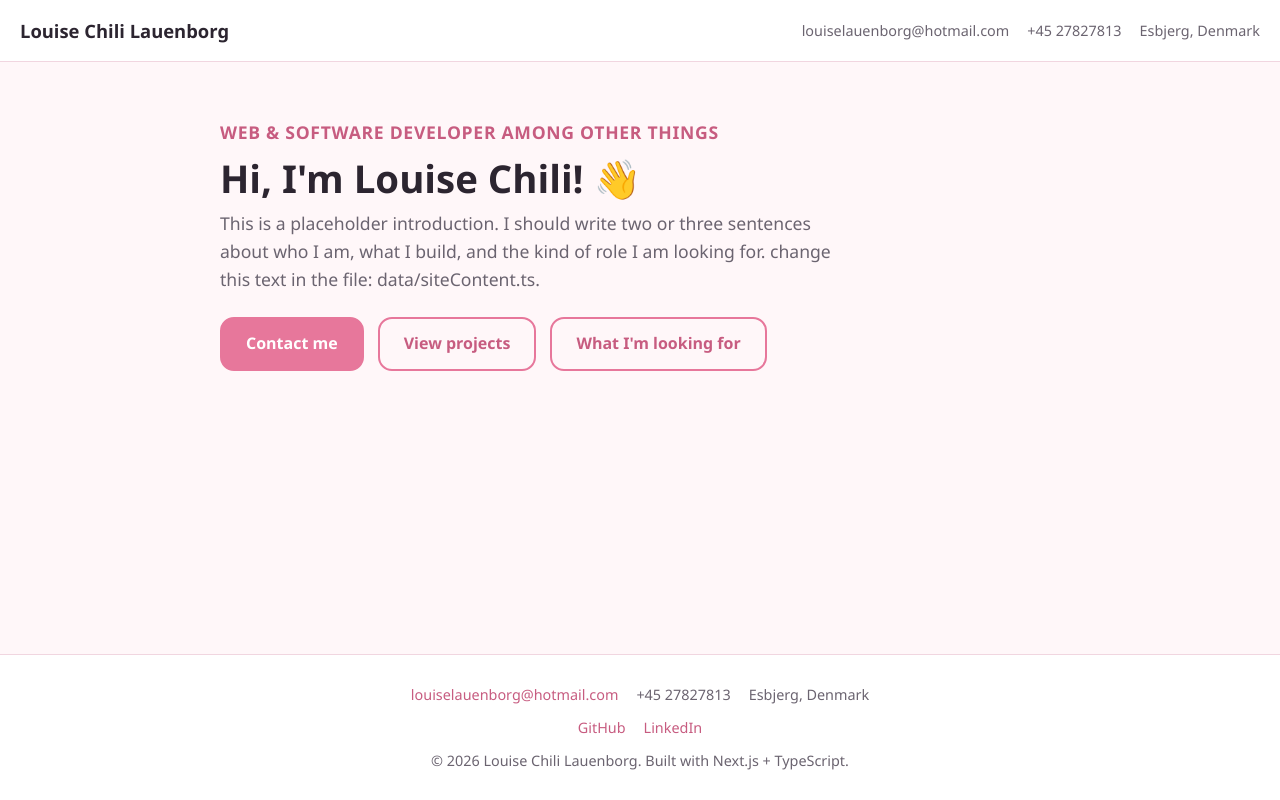
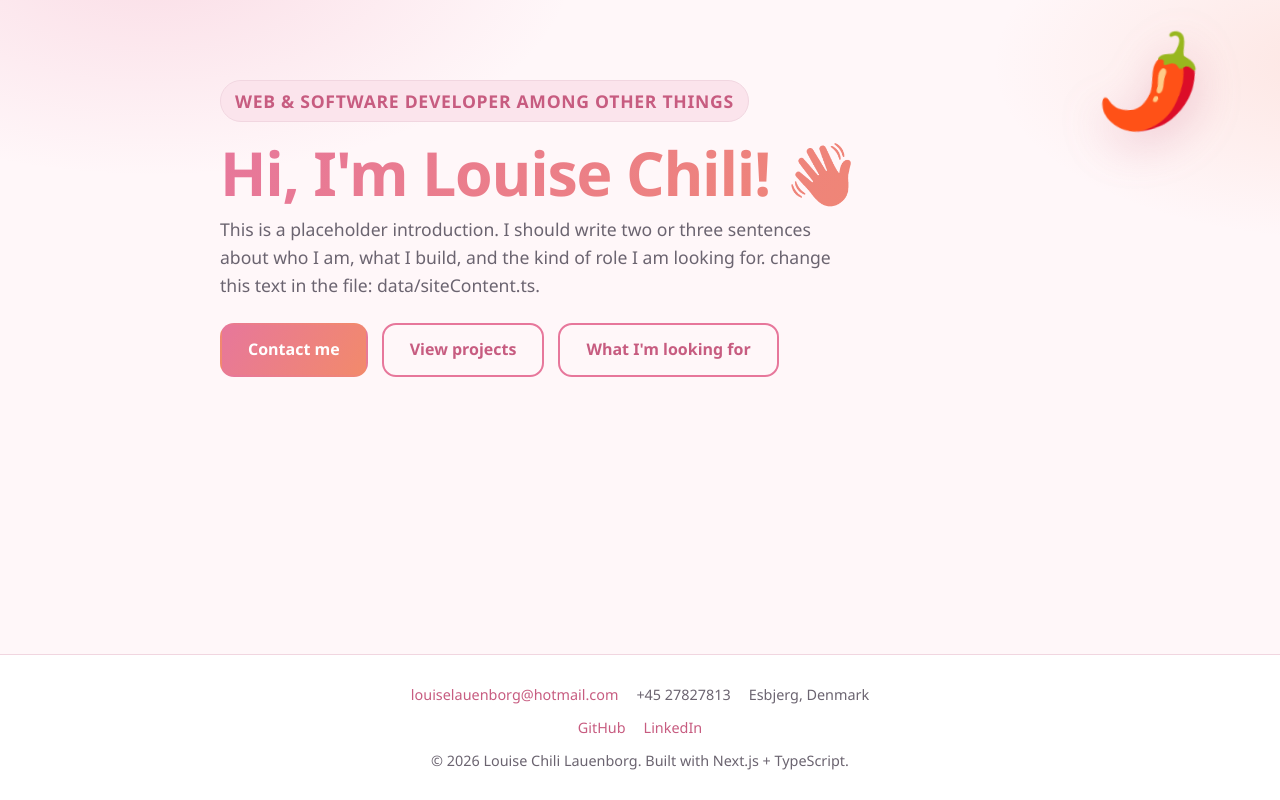
Before and after one commit to Chililove/Portfolio-website, a Next.js app: page / in a window 1280 px wide. Built offline with nearby package versions, Linux system fonts and the light colour scheme.

Commit message:
refactoring global styles and enhancing homepage layout with new design elements

```diff
--- a/app/globals.css
+++ b/app/globals.css
@@ -1,10 +1,3 @@
-/* =============================================================================
-   GLOBAL STYLES  —  COLORS & SHARED LOOK
-   =============================================================================
-
-   The colors are defined once at the top as "CSS variables" (the --names).
-   To re-theme the whole site, change the values here and everything updates.
-   ========================================================================== */
 
 :root {
   /* ---- Color palette (light pink + professional neutrals) ---------------- */
@@ -21,6 +14,10 @@
   --radius: 14px;                 /* rounded-corner size */
   --max-width: 880px;             /* how wide content can get on big screens */
   --shadow: 0 10px 30px rgba(199, 92, 128, 0.08); /* soft pink shadow */
+  --shadow-lift: 0 18px 40px rgba(199, 92, 128, 0.22); /* stronger shadow on hover */
+
+  /* A warm pink→coral gradient used for the headline and primary button. */
+  --gradient: linear-gradient(120deg, #e7779b 0%, #f28a6b 100%);
 }
 
 /* ---- Reset a few browser defaults so things look consistent ------------- */
@@ -37,6 +34,11 @@ body {
 
 body {
   background-color: var(--color-bg);
+  /* Two soft radial "glows" in the corners add depth behind the content. */
+  background-image:
+    radial-gradient(55% 45% at 12% -5%, rgba(231, 119, 155, 0.20), transparent 60%),
+    radial-gradient(50% 40% at 105% 8%, rgba(242, 138, 107, 0.16), transparent 55%);
+  background-attachment: fixed;
   color: var(--color-text);
   font-family: "Segoe UI", system-ui, -apple-system, Helvetica, Arial, sans-serif;
   line-height: 1.6;
@@ -67,8 +69,12 @@ main {
 
 /* ---- Headings ----------------------------------------------------------- */
 h1 {
-  font-size: 2.4rem;
-  line-height: 1.2;
+  /* clamp(min, preferred, max): scales with the viewport but never too small
+     or too big — responsive type without media queries. */
+  font-size: clamp(2.2rem, 6vw, 3.8rem);
+  line-height: 1.1;
+  letter-spacing: -0.02em;
+  font-weight: 800;
   margin-bottom: 0.5rem;
 }
 
@@ -128,25 +134,30 @@ p {
    ========================================================================== */
 .button {
   display: inline-block;
-  padding: 12px 24px;
+  padding: 12px 26px;
   border-radius: var(--radius);
   font-size: 1rem;
   font-weight: 600;
   text-decoration: none;
   cursor: pointer;
   border: 2px solid var(--color-primary);
-  transition: background-color 0.15s ease, color 0.15s ease;
+  /* Animate transform + shadow so the hover "lift" below is smooth. */
+  transition: transform 0.18s ease, box-shadow 0.18s ease,
+    background-color 0.18s ease, color 0.18s ease;
 }
 
-/* Filled pink button (used for the primary action) */
-.button-primary {
-  background-color: var(--color-primary);
-  color: #ffffff;
+/* Any button rises slightly and casts a bigger shadow on hover. */
+.button:hover {
+  transform: translateY(-2px);
+  box-shadow: var(--shadow-lift);
 }
 
-.button-primary:hover {
-  background-color: var(--color-primary-dark);
-  border-color: var(--color-primary-dark);
+/* Filled gradient button (the primary action). */
+.button-primary {
+  background-image: var(--gradient);
+  background-color: var(--color-primary); /* fallback if gradient unsupported */
+  color: #ffffff;
+  border-color: transparent;
 }
 
 /* Outlined button (used for the secondary action) */
@@ -180,21 +191,56 @@ p {
 }
 
 .eyebrow {
+  display: inline-block;
   color: var(--color-primary-dark);
-  font-weight: 600;
+  background-color: var(--color-primary-soft);
+  border: 1px solid var(--color-border);
+  padding: 6px 14px;
+  border-radius: 999px; /* fully rounded = pill shape */
+  font-weight: 700;
   letter-spacing: 0.04em;
   text-transform: uppercase;
-  font-size: 0.85rem;
-  margin-bottom: 8px;
+  font-size: 0.8rem;
+  margin-bottom: 18px;
 }
 
 .card {
+  position: relative;
+  overflow: hidden; /* keeps the top accent bar inside the rounded corners */
   background-color: var(--color-surface);
   border: 1px solid var(--color-border);
   border-radius: var(--radius);
   padding: 24px;
   box-shadow: var(--shadow);
   margin-bottom: 18px;
+  transition: transform 0.18s ease, box-shadow 0.18s ease,
+    border-color 0.18s ease;
+}
+
+/* A gradient bar that grows across the top of the card on hover.
+   ::before is a decorative pseudo-element — an extra "layer" made in CSS
+   with no markup needed. scaleX(0) hides it; scaleX(1) reveals it. */
+.card::before {
+  content: "";
+  position: absolute;
+  top: 0;
+  left: 0;
+  right: 0;
+  height: 3px;
+  background-image: var(--gradient);
+  transform: scaleX(0);
+  transform-origin: left; /* grow from the left edge */
+  transition: transform 0.25s ease;
+}
+
+.card:hover {
+  transform: translateY(-4px);
+  box-shadow: var(--shadow-lift);
+  border-color: var(--color-primary);
+}
+
+.card:hover::before {
+  transform: scaleX(1);
 }
 
 .card h2 {
@@ -277,3 +323,130 @@ p {
     padding: 40px 0;
   }
 }
+
+/* =============================================================================
+   HERO + MOTION  (the new bold styling)
+   ========================================================================== */
+
+/* A small fade-and-rise, reused for entrance animations. */
+@keyframes fadeUp {
+  from {
+    opacity: 0;
+    transform: translateY(16px);
+  }
+  to {
+    opacity: 1;
+    transform: translateY(0);
+  }
+}
+
+/* A gentle bob for the floating chili accent. */
+@keyframes float {
+  0%,
+  100% {
+    transform: translateY(0) rotate(-6deg);
+  }
+  50% {
+    transform: translateY(-14px) rotate(6deg);
+  }
+}
+
+.hero {
+  position: relative; /* lets the floating accent position itself inside */
+  padding-top: clamp(48px, 10vh, 110px);
+  padding-bottom: clamp(48px, 10vh, 90px);
+  overflow: hidden; /* the drifting accent can't cause sideways scroll */
+}
+
+/* Gradient text: paint the heading with the gradient, then clip the paint to
+   the letter shapes by making the text itself transparent. */
+.hero h1 {
+  background-image: var(--gradient);
+  -webkit-background-clip: text;
+  background-clip: text;
+  color: transparent;
+}
+
+/* Entrance: each hero piece fades up, staggered by a delay so they arrive one
+   after another. `forwards` keeps the finished state instead of resetting. */
+.hero .eyebrow,
+.hero h1,
+.hero .container > p:not(.eyebrow),
+.hero .button-row {
+  opacity: 0;
+  animation: fadeUp 0.6s ease forwards;
+}
+.hero .eyebrow {
+  animation-delay: 0.05s;
+}
+.hero h1 {
+  animation-delay: 0.15s;
+}
+.hero .container > p:not(.eyebrow) {
+  animation-delay: 0.3s;
+}
+.hero .button-row {
+  animation-delay: 0.42s;
+}
+
+/* The floating chili (a nod to your name) — decorative only. */
+.hero-accent {
+  position: absolute;
+  top: 8px;
+  right: 6%;
+  font-size: clamp(3rem, 9vw, 5.5rem);
+  animation: float 5s ease-in-out infinite;
+  filter: drop-shadow(0 12px 22px rgba(199, 92, 128, 0.28));
+  pointer-events: none; /* decoration must never block clicks */
+}
+
+@media (max-width: 640px) {
+  .hero-accent {
+    display: none; /* hide on phones so it can't overlap the text */
+  }
+}
+
+/* Accessibility: honour users who set "reduce motion" in their OS. */
+@media (prefers-reduced-motion: reduce) {
+  *,
+  *::before,
+  *::after {
+    animation: none !important;
+    transition: none !important;
+  }
+  /* The hero pieces start invisible for the animation — make them visible
+     again now that the animation is switched off. */
+  .hero .eyebrow,
+  .hero h1,
+  .hero .container > p:not(.eyebrow),
+  .hero .button-row {
+    opacity: 1;
+  }
+}
+
+/* =============================================================================
+   TEXT LINK HOVER  (animated underline)
+   ========================================================================== */
+/* Applies to real text links (footer, the contact email link, etc.) but NOT
+   to .button links. The trick: draw a 2px gradient "line" as a background at
+   the bottom of the text, and animate its WIDTH from 0 to full on hover. */
+main a:not(.button),
+.site-footer a {
+  text-decoration: none;
+  color: var(--color-primary-dark);
+  background-image: linear-gradient(
+    var(--color-primary),
+    var(--color-primary)
+  );
+  background-repeat: no-repeat;
+  background-position: 0 100%; /* pin the line to the bottom */
+  background-size: 0% 2px; /* start with zero width */
+  transition: background-size 0.25s ease, color 0.2s ease;
+}
+
+main a:not(.button):hover,
+.site-footer a:hover {
+  text-decoration: none; /* override the old footer underline-on-hover */
+  color: var(--color-primary-dark);
+  background-size: 100% 2px; /* grow the underline to full width */
+}
--- a/app/layout.tsx
+++ b/app/layout.tsx
@@ -1,14 +1,5 @@
-// =============================================================================
-//  ROOT LAYOUT  —  the "frame" wrapped around EVERY page
-// =============================================================================
-//  In Next.js (App Router), this file wraps all pages. Anything you put here
-//  (like the Header and Footer) appears on every page automatically.
-//  The {children} below is where each individual page gets inserted.
-// =============================================================================
-
 import type { Metadata } from "next";
 import "./globals.css";
-import Header from "./components/Header";
 import Footer from "./components/Footer";
 import { siteContent } from "@/data/siteContent";
 
@@ -26,7 +17,6 @@ export default function RootLayout({
   return (
     <html lang="en">
       <body>
-        <Header />
         <main>{children}</main>
         <Footer />
       </body>
--- a/app/page.tsx
+++ b/app/page.tsx
@@ -1,8 +1,3 @@
-// =============================================================================
-//  HOME PAGE  —  this is what visitors see at "/" (the front page)
-// =============================================================================
-// =============================================================================
-
 import Link from "next/link";
 import { siteContent } from "@/data/siteContent";
 
@@ -17,6 +12,11 @@ export default function HomePage() {
 
   return (
     <section className="section hero">
+      {/* Decorative floating accent (a nod to "Chili"). aria-hidden = screen
+          readers ignore it since it carries no meaning. */}
+      <span className="hero-accent" aria-hidden="true">
+        🌶️
+      </span>
       <div className="container">
         <p className="eyebrow">{siteContent.role}</p>
         <h1>{heading}</h1>
```
